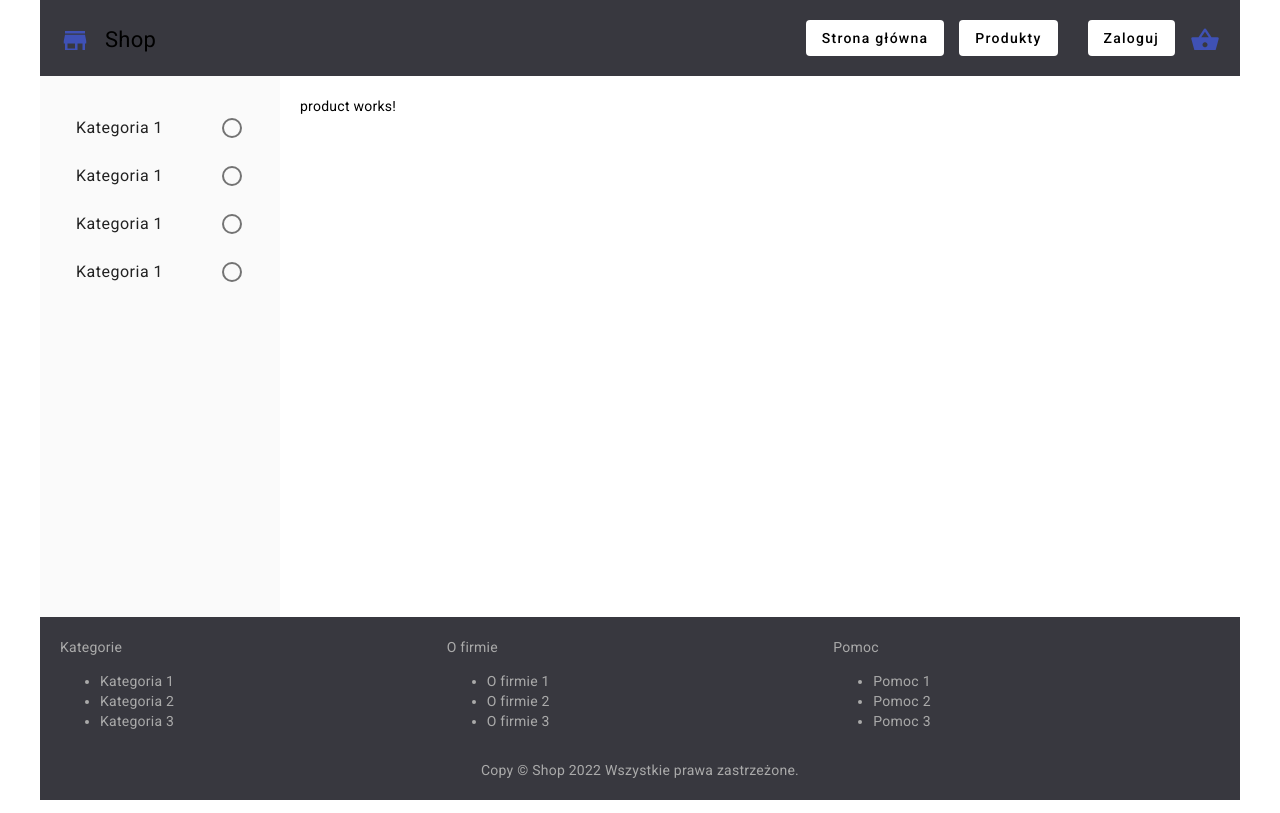
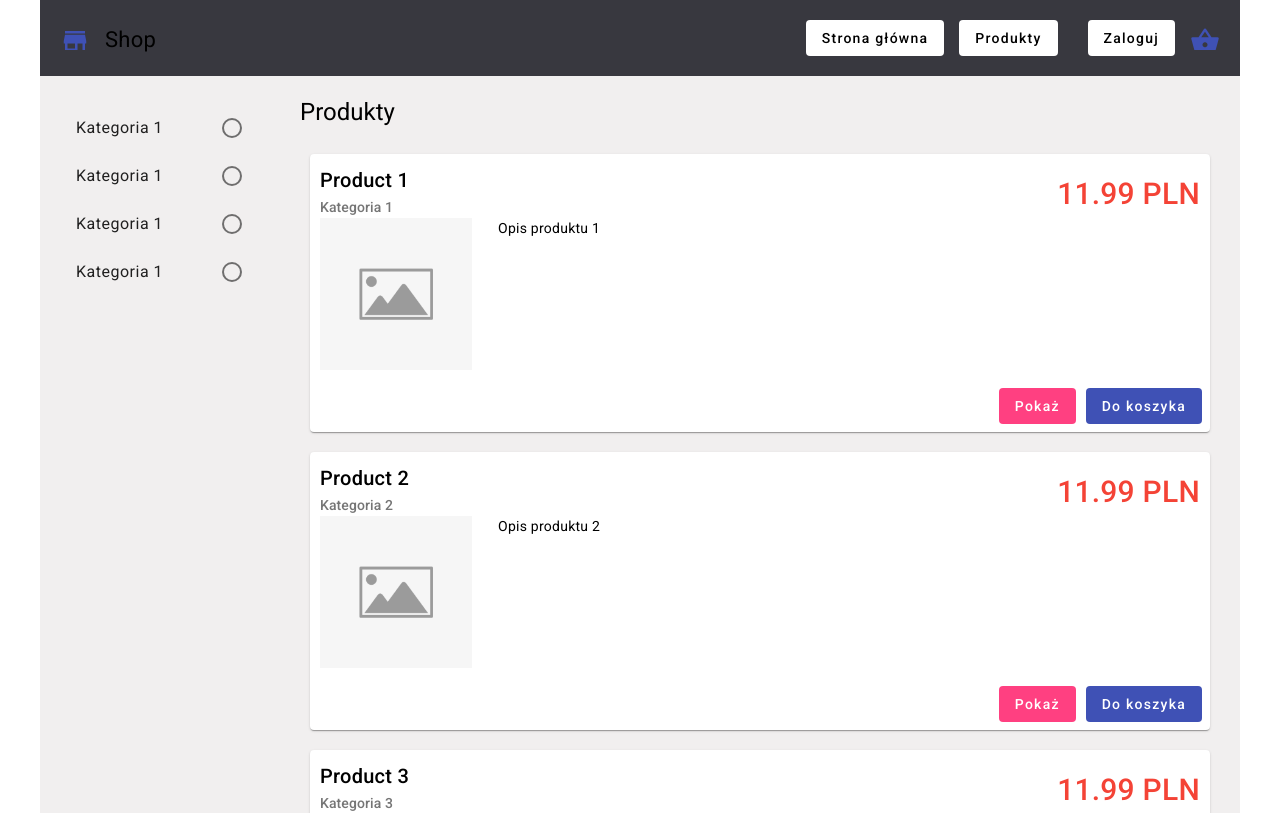
Before and after one commit to CezaryLutrzykowski/shop-front, an Angular app: page /products in a window 1280 px wide. Shown: the top 813 px of the page. Built offline with nearby package versions, Linux system fonts and the light colour scheme.

Commit message:
komponent produktów

```diff
--- a/angular.json
+++ b/angular.json
@@ -37,7 +37,7 @@
             ],
             "styles": [
               "@angular/material/prebuilt-themes/indigo-pink.css",
-              "src/styles.css"
+              "src/styles.scss"
             ],
             "scripts": []
           },
@@ -101,7 +101,7 @@
             ],
             "styles": [
               "@angular/material/prebuilt-themes/indigo-pink.css",
-              "src/styles.css"
+              "src/styles.scss"
             ],
             "scripts": []
           }
--- a/src/app/layouts/default/default.component.scss
+++ b/src/app/layouts/default/default.component.scss
@@ -1,3 +1,4 @@
+@import '/src/variables';
 :host{
     display: flex;
     flex-direction: column;
@@ -5,6 +6,3 @@
     margin: 0 auto;
     height: 100%;
 }
-.content{
-    padding: 20px;
-}
--- a/src/app/layouts/fullpage/fullpage.component.html
+++ b/src/app/layouts/fullpage/fullpage.component.html
@@ -1,6 +1,6 @@
 <app-header flexLayout="column"></app-header>
-<div flexLayout="colum">
-    <div  fxFlex="80" class="content">
+<div flexLayout="colum" fxFlex>
+    <div class="content" fxFlex>
         <router-outlet></router-outlet>
     </div>
 </div>
--- /dev/null
+++ b/src/app/modules/product/model/product.ts
@@ -0,0 +1,7 @@
+export interface Product {
+  name: string,
+  category: string,
+  description: string,
+  price: number,
+  currency: string,
+}
--- a/src/app/modules/product/product.component.html
+++ b/src/app/modules/product/product.component.html
@@ -1 +1,20 @@
-<p>product works!</p>
+<h1>Produkty</h1>
+<mat-card *ngFor="let product of products">
+  <div flexLayout="row" class="card">
+    <div flexLayout="column" fxFlex>
+      <mat-card-title>{{product.name}}</mat-card-title>
+      <mat-card-subtitle>{{product.category}}</mat-card-subtitle>
+      <div flexLayout="row">
+        <img src="/assets/image-placeholder.png" mat-card-lg-image class="productImage">
+        <mat-card-content flexLayout="row" fxFlex class=" ">{{product.description}}</mat-card-content>
+      </div>
+    </div>
+    <div>
+      <div class="productPrice">{{product.price}} {{product.currency}}</div>
+    </div>
+  </div>
+  <mat-card-actions align="end" fxLayoutGap="10">
+    <button mat-flat-button color="accent">Pokaż</button>
+    <button mat-flat-button color="primary">Do koszyka</button>
+  </mat-card-actions>
+</mat-card>
--- a/src/app/modules/product/product.component.scss
+++ b/src/app/modules/product/product.component.scss
@@ -0,0 +1,23 @@
+@import '/src/variables';
+:host{
+  display: flex;
+  flex-direction: column;
+}
+.card {
+  margin: 10px;
+}
+.productImage{
+  margin-right: 10px;
+}
+.productPrice{
+  font-size: 30px;
+  font-weight: 500;
+  margin-top: 20px;
+  color: $warn;
+}
+.productContent{
+  font-size: 18px;
+}
+mat-card {
+  margin: 10px;
+}
--- a/src/app/modules/product/product.component.ts
+++ b/src/app/modules/product/product.component.ts
@@ -1,4 +1,6 @@
-import { Component } from '@angular/core';
+import {Component} from '@angular/core';
+import {ProductService} from "./product.service";
+import {Product} from "./model/product";
 
 @Component({
   selector: 'app-product',
@@ -7,4 +9,17 @@
 })
 export class ProductComponent {
 
+  products: Product[] = [];
+
+  constructor(private productService: ProductService) {
+  }
+
+  ngOnInit(): void {
+    this.getProducts();
+
+  }
+
+  getProducts() {
+    this.products = this.productService.getProducts();
+  }
 }
--- /dev/null
+++ b/src/app/modules/product/product.service.ts
@@ -0,0 +1,37 @@
+import {Injectable} from '@angular/core';
+import {Product} from "./model/product";
+
+@Injectable({
+  providedIn: 'root'
+})
+export class ProductService {
+
+  constructor() {
+  }
+
+  getProducts(): Product[] {
+    return [
+      {
+        name: "Product 1",
+        category: "Kategoria 1",
+        description: "Opis produktu 1",
+        price: 11.99,
+        currency: "PLN",
+      },
+      {
+        name: "Product 2",
+        category: "Kategoria 2",
+        description: "Opis produktu 2",
+        price: 11.99,
+        currency: "PLN",
+      },
+      {
+        name: "Product 3",
+        category: "Kategoria 3",
+        description: "Opis produktu 3",
+        price: 11.99,
+        currency: "PLN",
+      }
+    ];
+  }
+}
--- a/src/app/shared/shared.module.ts
+++ b/src/app/shared/shared.module.ts
@@ -24,7 +24,8 @@
   exports: [
     FooterComponent,
     HeaderComponent,
-    SidebarComponent
+    SidebarComponent,
+    MaterialModule
   ]
 })
 export class SharedModule {
--- a/src/styles.css
+++ b/src/styles.scss
@@ -1,3 +1,4 @@
+@import '/src/variables.scss';
 body,
 html{
     margin: 0;
@@ -6,3 +7,7 @@
 }
 html, body { height: 100%; }
 body { margin: 0; font-family: Roboto, "Helvetica Neue", sans-serif; }
+.content{
+  padding: 20px;
+  background: $lightgray;
+}
--- a/src/variables.scss
+++ b/src/variables.scss
@@ -3,4 +3,4 @@
 $warn: #f44336;
 
 $darkgray: #38383f;
-$lightgray: #fafafa;
+$lightgray: #f1efef;
```
Also changed, not shown: src/app/shared/material.module.ts (+5 -2 lines), src/assets/image-placeholder.png (added), 1 other file (tests, documents, lock files or other folders).
